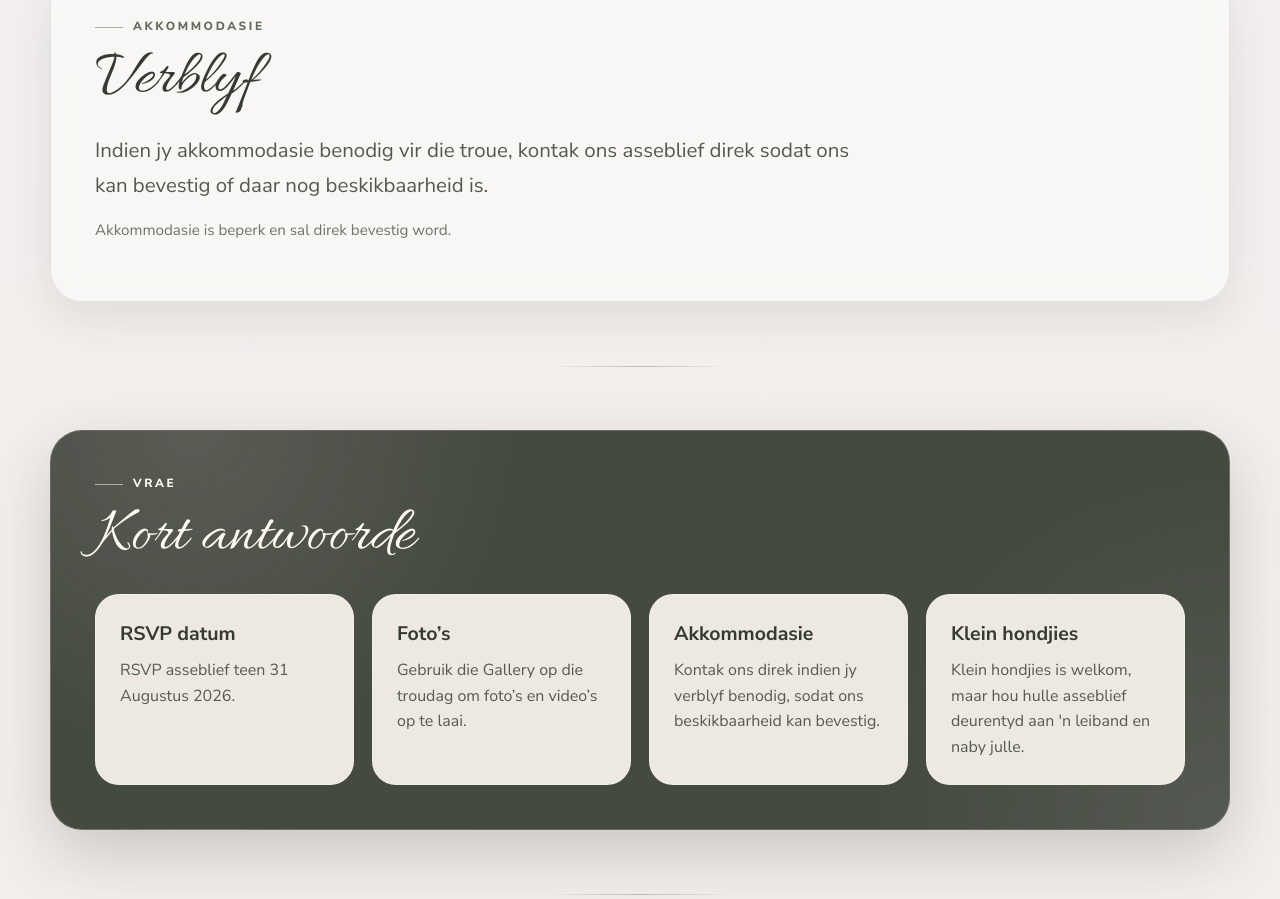
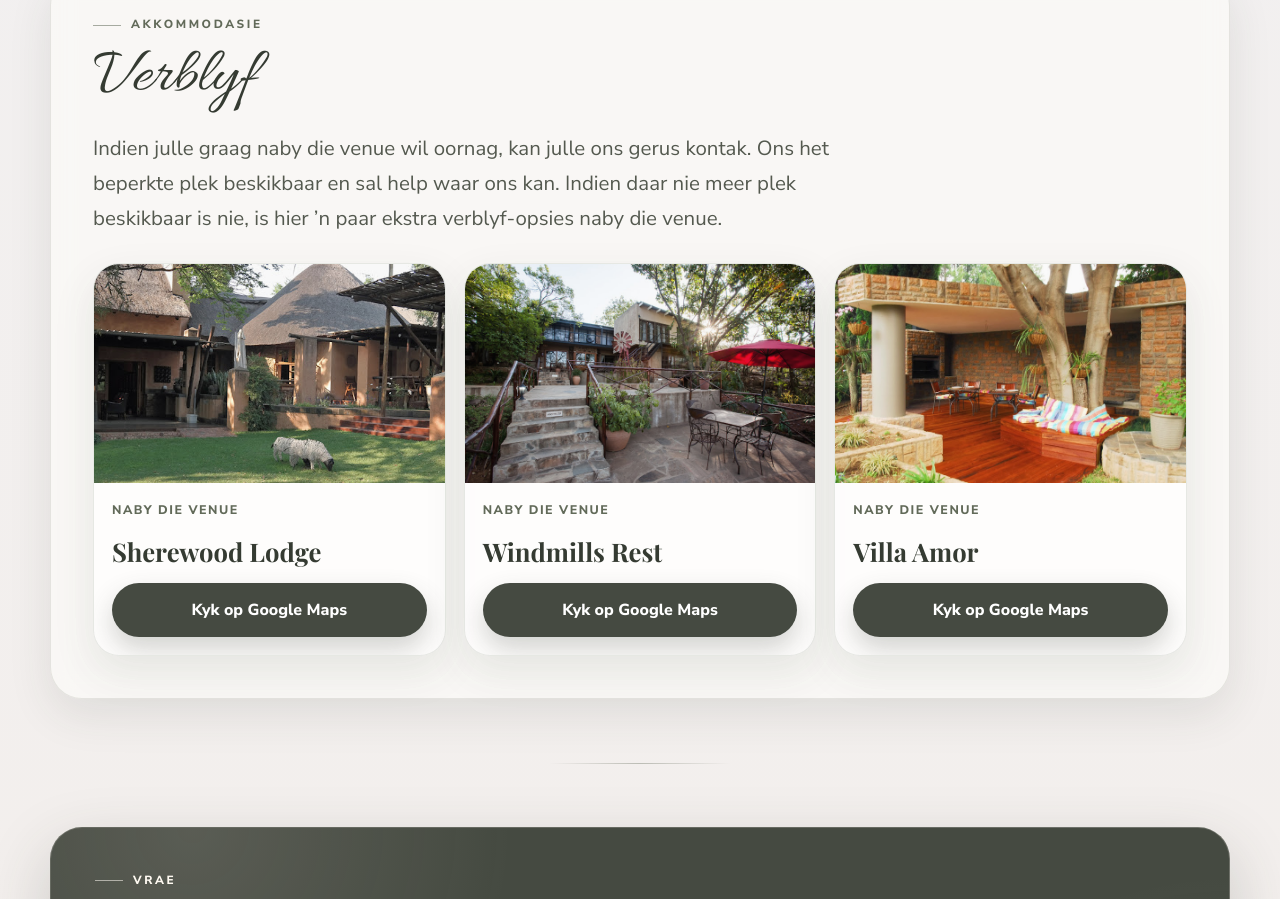
Before and after one commit to Kobusodl/wedding-site, a website: page public/index.html in a window 1280 px wide. Shown: the part 5380-6279 px from the top of the page. Drawn offline with nearby package versions, Linux system fonts and the light colour scheme.

Commit message:
Update accommodation section with nearby stay options

```diff
--- a/public/assets/css/styles.css
+++ b/public/assets/css/styles.css
@@ -727,6 +727,63 @@ input:focus, textarea:focus, select:focus {
   margin-top: auto;
 }
 
+.accommodation-card {
+  padding: clamp(24px, 4vw, 42px);
+}
+
+.accommodation-grid {
+  display: grid;
+  grid-template-columns: repeat(3, minmax(0, 1fr));
+  gap: 18px;
+  margin-top: 28px;
+}
+
+.stay-card {
+  overflow: hidden;
+  display: flex;
+  flex-direction: column;
+  min-height: 100%;
+  border: 1px solid rgba(98,106,89,.15);
+  border-radius: 26px;
+  background: rgba(255,255,255,.72);
+  box-shadow: 0 16px 42px rgba(53,59,50,.1);
+}
+
+.stay-card img {
+  width: 100%;
+  aspect-ratio: 16 / 10;
+  object-fit: cover;
+  display: block;
+  filter: saturate(.9) contrast(.96);
+}
+
+.stay-card-body {
+  display: flex;
+  flex: 1;
+  flex-direction: column;
+  gap: 12px;
+  padding: 18px;
+}
+
+.stay-card-body span {
+  color: var(--olive-dark);
+  font-size: .78rem;
+  font-weight: 850;
+  letter-spacing: .12em;
+  text-transform: uppercase;
+}
+
+.stay-card-body h3 {
+  margin: 0;
+  color: var(--olive-deep);
+  font-family: var(--font-heading);
+  font-size: clamp(1.35rem, 2vw, 1.75rem);
+}
+
+.stay-card-body .btn {
+  margin-top: auto;
+}
+
 .dress-code-layout {
   grid-template-columns: .92fr 1.08fr;
 }
@@ -2089,6 +2146,10 @@ select {
     min-height: 170px;
   }
 
+  .accommodation-grid {
+    grid-template-columns: 1fr;
+  }
+
   #vrae .faq-card .grid-3 {
     grid-template-columns: repeat(2, minmax(0, 1fr));
   }
--- a/public/index.html
+++ b/public/index.html
@@ -171,10 +171,10 @@
             <button class="btn btn-secondary full" type="button" data-toggle-contribution>Wys bankbesonderhede</button>
             <div class="reveal-panel" data-contribution-panel>
               <div class="bank-box">
-                <p><strong>Rekeninghouer:</strong> Voeg naam hier in</p>
-                <p><strong>Bank:</strong> Voeg bank hier in</p>
-                <p><strong>Rekeningnommer:</strong> Voeg rekeningnommer hier in</p>
-                <p><strong>Verwysing:</strong> Jou naam en van</p>
+                <p><strong>Rekeninghouer:</strong> A Muller</p>
+                <p><strong>Bank:</strong> Discovery: Savings Account</p>
+                <p><strong>Rekeningnommer:</strong> 183 298 720 49</p>
+                <p><strong>Verwysing:</strong> Jou Naam en Van, asseblief. Baie dankie :) </p>
               </div>
             </div>
           </div>
@@ -224,11 +224,39 @@
 
     <section class="section compact" id="akkommodasie">
       <div class="container">
-        <div class="card fade-in">
+        <div class="card fade-in accommodation-card">
           <p class="eyebrow">Akkommodasie</p>
           <h2 class="section-title">Verblyf</h2>
-          <p class="lead">Indien jy akkommodasie benodig vir die troue, kontak ons asseblief direk sodat ons kan bevestig of daar nog beskikbaarheid is.</p>
-          <p class="small-note">Akkommodasie is beperk en sal direk bevestig word.</p>
+          <p class="lead">Indien julle graag naby die venue wil oornag, kan julle ons gerus kontak. Ons het beperkte plek beskikbaar en sal help waar ons kan. Indien daar nie meer plek beskikbaar is nie, is hier ’n paar ekstra verblyf-opsies naby die venue.</p>
+
+          <div class="accommodation-grid">
+            <article class="stay-card">
+              <img src="/assets/images/accommodation-sherewood-lodge.jpg" alt="Sherewood Lodge verblyf naby Venue Nouveau">
+              <div class="stay-card-body">
+                <span>Naby die venue</span>
+                <h3>Sherewood Lodge</h3>
+                <a class="btn btn-primary full" href="https://maps.app.goo.gl/bZ3DgUtK77HwCgD79?g_st=iw" target="_blank" rel="noopener noreferrer">Kyk op Google Maps</a>
+              </div>
+            </article>
+
+            <article class="stay-card">
+              <img src="/assets/images/accommodation-windmills-rest.jpg" alt="Windmills Rest verblyf naby Venue Nouveau">
+              <div class="stay-card-body">
+                <span>Naby die venue</span>
+                <h3>Windmills Rest</h3>
+                <a class="btn btn-primary full" href="https://maps.app.goo.gl/yCuSmCeDSAp5Ewzz8?g_st=iw" target="_blank" rel="noopener noreferrer">Kyk op Google Maps</a>
+              </div>
+            </article>
+
+            <article class="stay-card">
+              <img src="/assets/images/accommodation-villa-amor.jpg" alt="Villa Amor verblyf naby Venue Nouveau">
+              <div class="stay-card-body">
+                <span>Naby die venue</span>
+                <h3>Villa Amor</h3>
+                <a class="btn btn-primary full" href="https://maps.app.goo.gl/HfgmHVYvr8hsuYVr7?g_st=iw" target="_blank" rel="noopener noreferrer">Kyk op Google Maps</a>
+              </div>
+            </article>
+          </div>
         </div>
       </div>
     </section>
```
Also changed, not shown: public/assets/images/accommodation-sherewood-lodge.jpg (added), public/assets/images/accommodation-villa-amor.jpg (added), public/assets/images/accommodation-windmills-rest.jpg (added).
